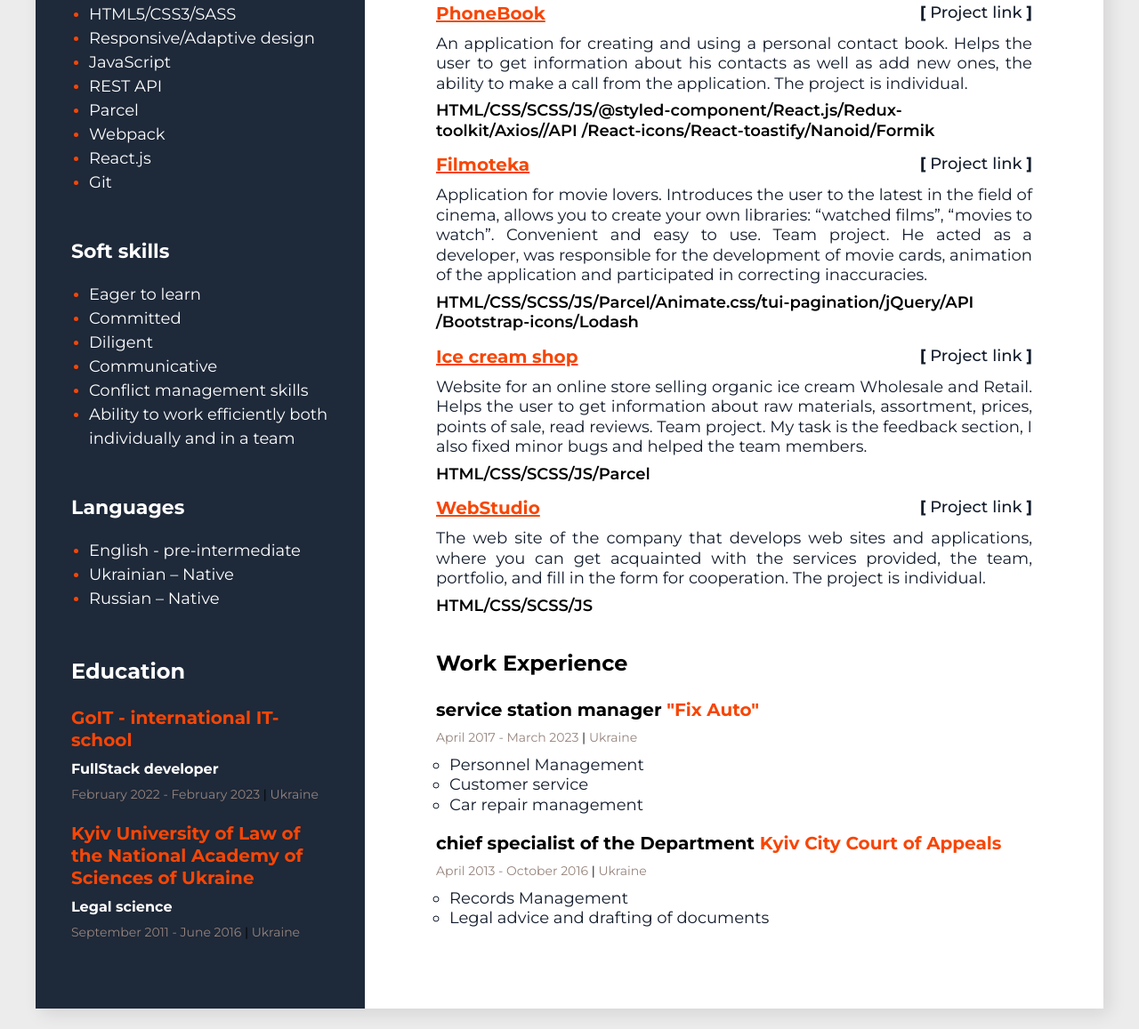
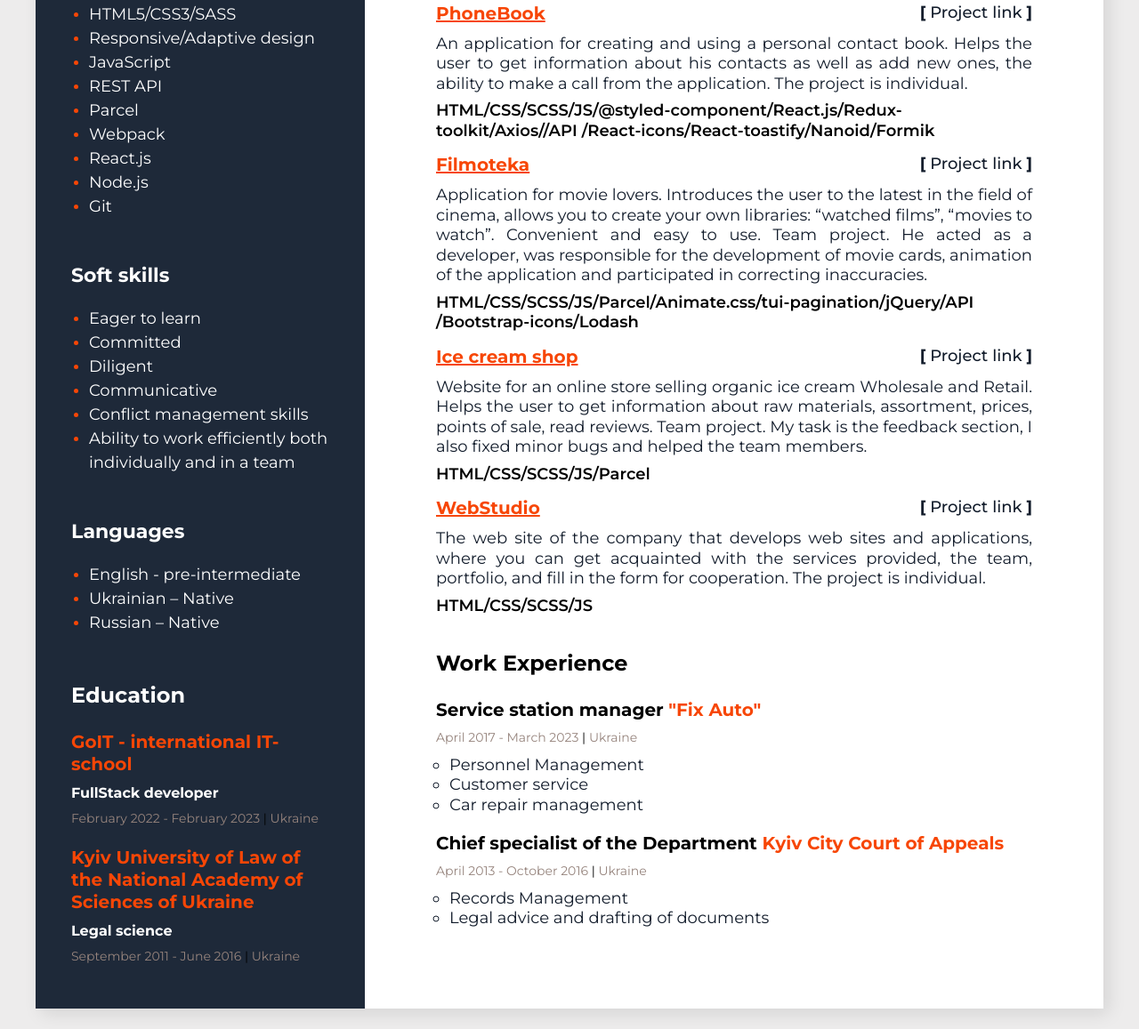
Before and after one commit to NRohovoi/resume, a plain HTML site: page index.html in a window 1280 px wide. Shown: the part 769-1926 px from the top of the page at 89% size. Drawn offline with Linux system fonts and the light colour scheme.

Commit message:
chang to html

```diff
--- a/index.html
+++ b/index.html
@@ -97,6 +97,9 @@
                 </li>
                 <li class="sitebar__skills-item">
                   <span class="sitebar__skills-text">React.js</span>
+                </li>
+                <li class="sitebar__skills-item">
+                  <span class="sitebar__skills-text">Node.js</span>
                 </li>
                 <li class="sitebar__skills-item">
                   <span class="sitebar__skills-text">Git</span>
@@ -366,7 +369,7 @@
               <li class="experience-list__item">
                 <h4 class="experience__title">
                   <span class="experience__position">
-                    service station manager</span
+                    Service station manager</span
                   >
                   <span class="experience__company">"Fix Auto" </span>
                 </h4>
@@ -383,7 +386,7 @@
               <li class="experience-list__item">
                 <h4 class="experience__title">
                   <span class="experience__position">
-                    chief specialist of the Department</span
+                    Chief specialist of the Department</span
                   >
                   <span class="experience__company"
                     >Kyiv City Court of Appeals
```
